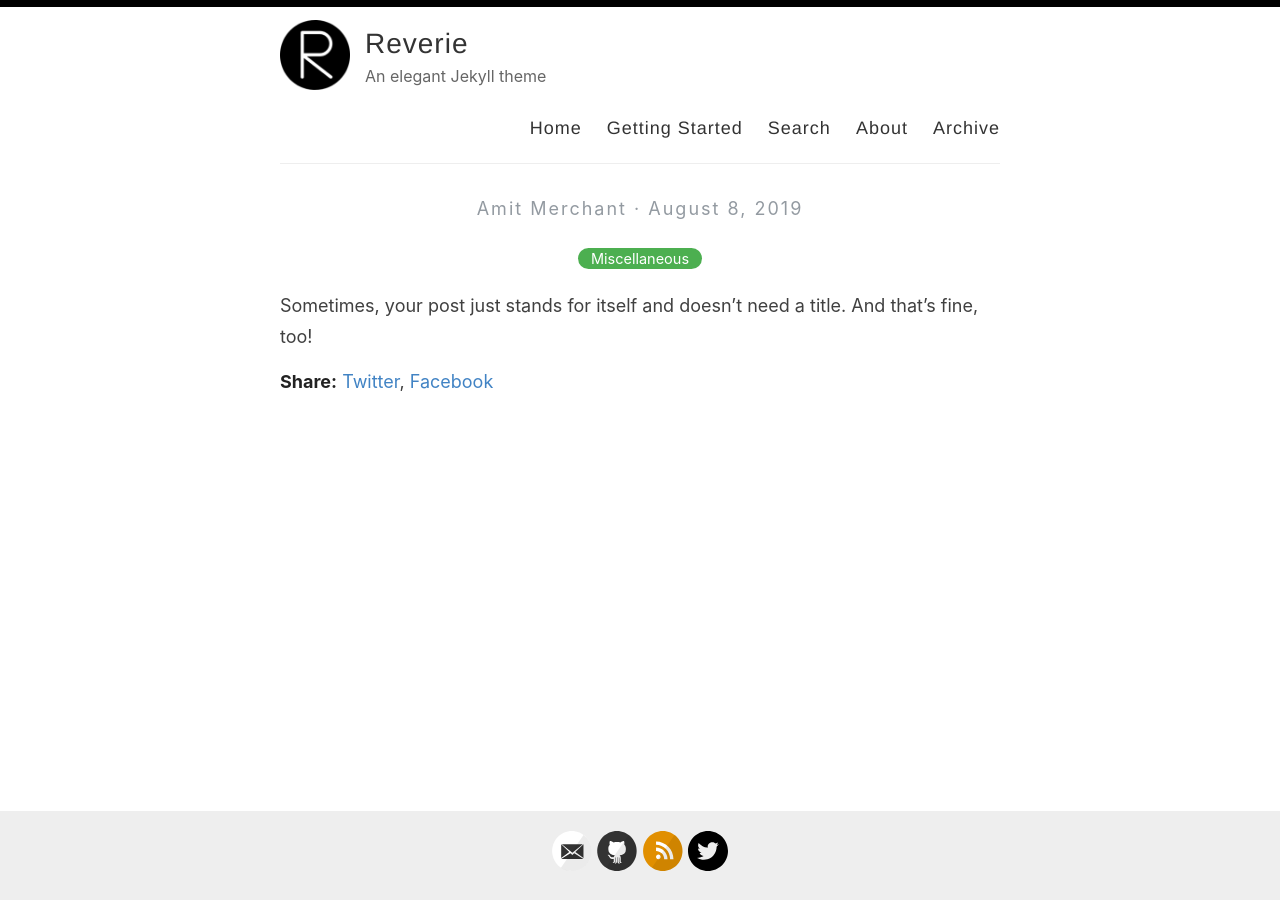
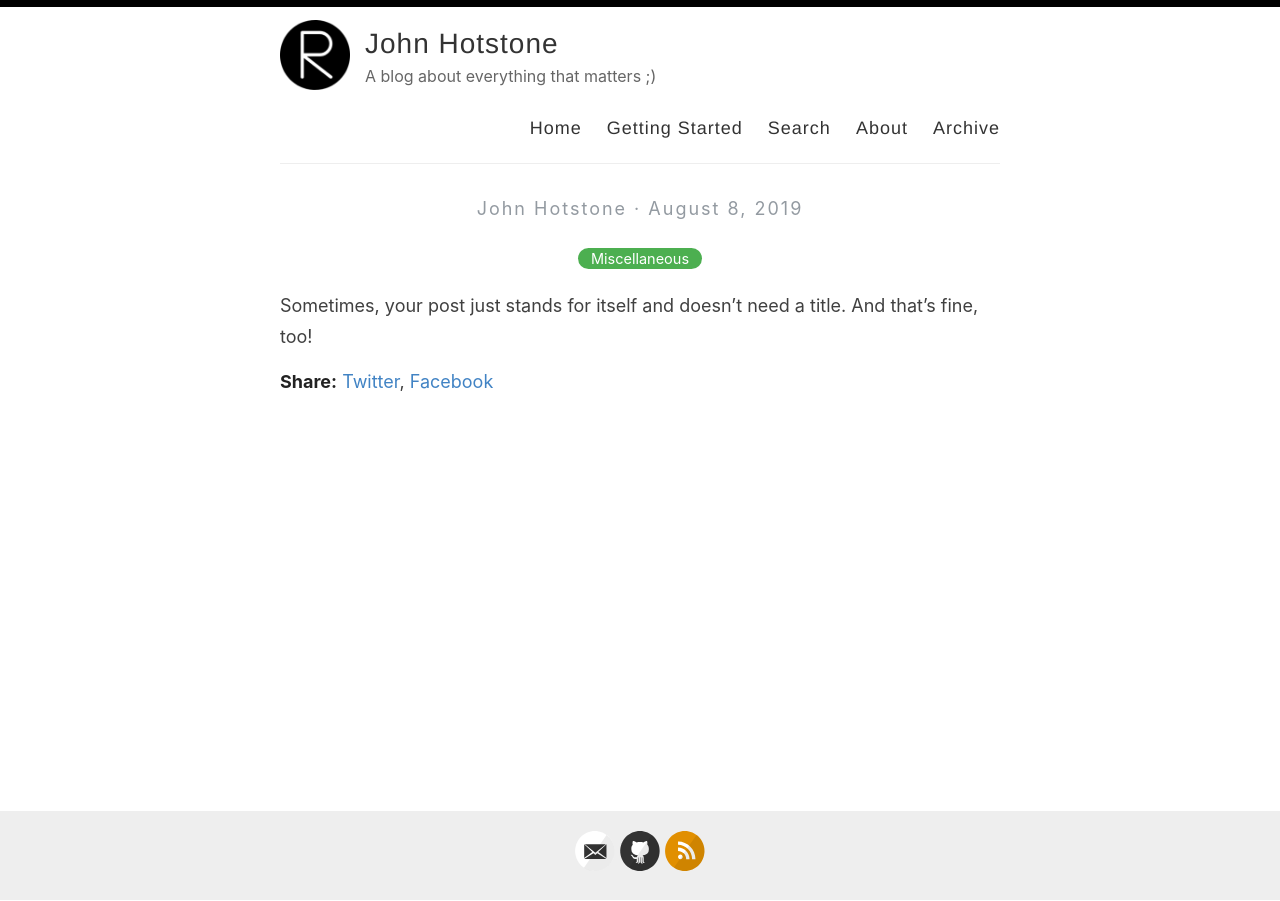
Before and after one commit to john-hotstone/john-hotstone.github.io, a Jekyll site: the page built from _posts/2019-08-08-no-title-posts.md, in a window 1280 px wide. Built offline with Jekyll 4.4.1, drawn with Linux system fonts in a browser that asks for light colours.

Commit message:
Update _config.yml

```diff
--- a/_config.yml
+++ b/_config.yml
@@ -3,13 +3,13 @@
 #
 
 # Name of your site (displayed in the header)
-name: Reverie
+name: John Hotstone
 
 # Name of the author
-author: Amit Merchant
+author: John Hotstone
 
 # Short bio or description (displayed in the header)
-description: An elegant Jekyll theme
+description: A blog about everything that matters ;)
 
 # URL of your avatar or profile pic (you could use your GitHub profile pic)
 avatar: /images/reverie.png
@@ -21,15 +21,15 @@ avatar: /images/reverie.png
 # Includes an icon in the footer for each username you enter
 footer-links:
   dribbble:
-  email: amit.d.merchant@gmail.com
+  email: john.hotstone@gmail.com
   facebook:
   flickr:
-  github: amitmerchant1990/reverie
+  github: john-hotstone/john-hotstone.github.io
   instagram:
   linkedin:
   pinterest:
   rss: rss
-  twitter: amit_merchant
+  twitter:
   stackoverflow:
   youtube: # channel/<your_long_string> or user/<user-name>
   googleplus: # anything in your profile username that comes after plus.google.com/
@@ -41,21 +41,21 @@ footer-links:
 disqus:
 
 # Enter your Google Analytics web tracking code (e.g. UA-2110908-2) to activate tracking
-google_analytics: UA-43339302-11
+google_analytics: # UA-43339302-11
 
 # For newer "GA4" analytics, use the following instead of the "UA" entry above
 #google_analytics_ga4: G-GABC1DEFG
 
 # Your website URL (e.g. http://amitmerchant1990.github.io or http://www.amitmerchant.com)
 # Used for Sitemap.xml and your RSS feed
-url: http://www.amitmerchant.com/reverie
-enforce_ssl: https://www.amitmerchant.com/reverie
+url: http://john-hotstone.github.io/
+enforce_ssl: https://john-hotstone.github.io/
 
 # If you're hosting your site at a Project repository on GitHub pages
 # (http://yourusername.github.io/repository-name)
 # and NOT your User repository (http://yourusername.github.io)
 # then add in the baseurl here, like this: "/repository-name"
-baseurl: "/reverie"
+# baseurl: "/reverie"
 
 #
 # !! You don't need to change any of the configuration flags below !!
```
